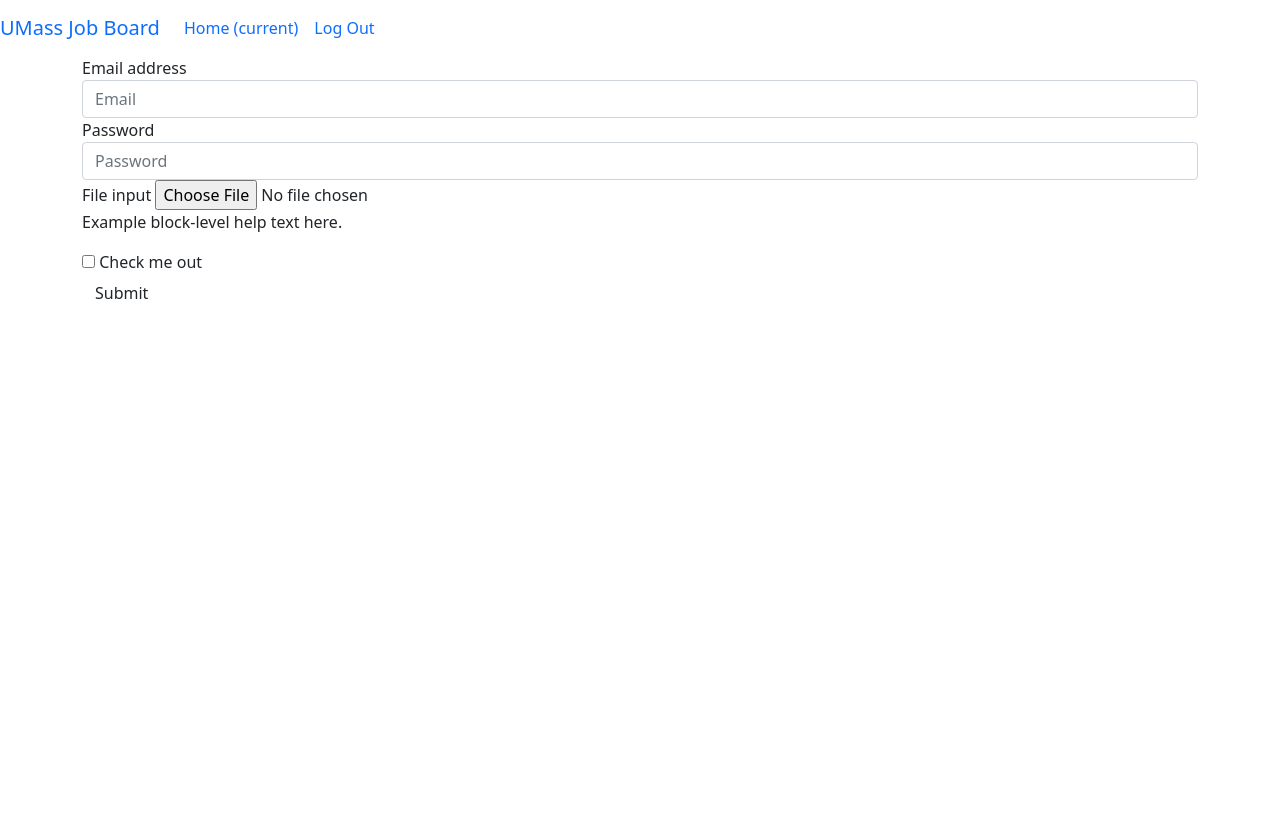
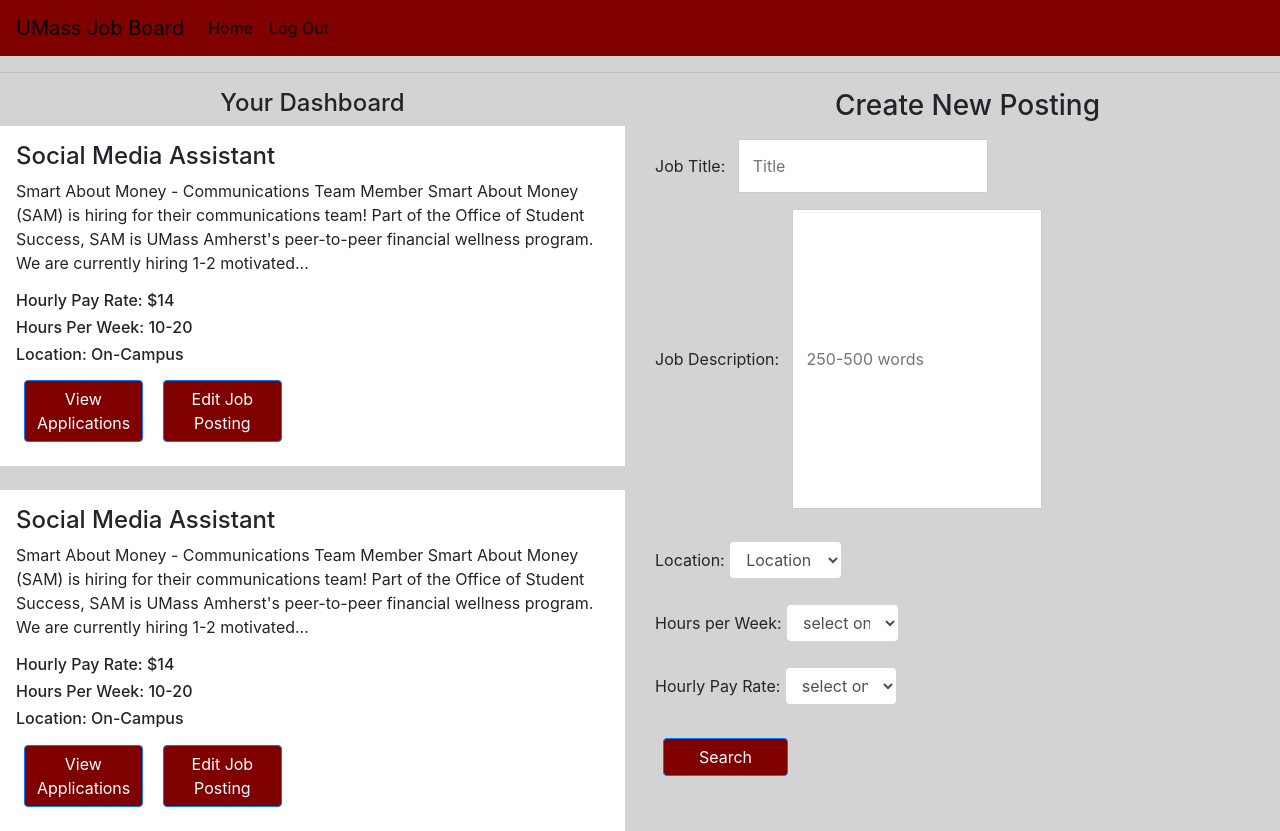
Before and after one commit to apothanaboyina/29-ctrl-alt-elite, a plain HTML site: page employerinterface.html in a window 1280 px wide. Before the commit the page ends 800 px from the top, so only its background shows below. Drawn offline with nearby package versions, Linux system fonts and the light colour scheme.

Commit message:
final changes to my section

```diff
--- a/applicants.css
+++ b/applicants.css
@@ -0,0 +1,41 @@
+body {
+    background-color: lightgray;
+}
+
+#navbar {
+    background-color: maroon;
+}
+
+#jobboard {
+    color: black
+}
+
+#home {
+    color: black;
+}
+#logout {
+    color: black;
+}
+#title {
+    text-align: center;
+}
+
+.container-fluid {
+    width: 100%;
+    height: 50px;
+    background-color: maroon;
+}
+
+button {
+    display: inline-block;
+    background-color: maroon !important;
+    color: white;
+    padding: 10px 10px;
+    margin: 5px 5px;
+    cursor: pointer;
+    width: 50%;
+}
+
+#table {
+    background-color: whitesmoke
+}
--- a/employerinterface.css
+++ b/employerinterface.css
@@ -0,0 +1,90 @@
+body {
+    background-color: lightgrey;
+}
+
+#title {
+    text-align: center;
+    font-family: Georgia, 'Times New Roman', Times, serif;
+    color:black;
+}
+
+#dash {
+    text-align: center;
+}
+
+#form {
+    width: 100%;
+    white-space: nowrap;
+    overflow-x:auto;
+}
+
+input[type=text] {
+    display: inline-block;
+    width: 40%;
+    padding: 14px 14px;
+    margin: 8px 8px;
+    border: 1px solid #ccc;
+    box-sizing: border-box;
+}
+
+
+button {
+    display: inline-block;
+    background-color: maroon !important;
+    color: white;
+    padding: 14px 20px;
+    margin: 8px 8px;
+    cursor: pointer;
+    width: 20%;
+}
+
+.container {
+    margin: auto;
+    padding: 16px;
+    width: 100%;
+    background-color: white;
+}
+
+.post {
+    margin-left: auto;
+    margin-right: 0;
+    width: 100%;
+    background-color: white;
+}
+.container-fluid {
+    width: 100%;
+    height: 50px;
+    background-color: maroon;
+}
+
+.form-control {
+    display: inline-block;
+    width: 18%;
+}
+
+#newpost {
+    text-align: center;
+}
+
+#form1 {
+    text-align: justify;
+}
+
+#desc {
+height: 300px
+}
+
+#navbar {
+    background-color: maroon;
+}
+
+#jobboard {
+    color: black
+}
+
+#home {
+    color: black;
+}
+#logout {
+    color: black;
+}
--- a/employerinterface.html
+++ b/employerinterface.html
@@ -3,57 +3,111 @@
   <head>
     <!-- Required meta tags -->
     <meta charset="utf-8">
-    <meta name="viewport" content="width=device-width, initial-scale=1">
+    <meta name="viewport" content="width=device-width, initial-scale=1, shrink-to-fit=no">
 
     <!-- Bootstrap CSS -->
-    <link href="https://cdn.jsdelivr.net/npm/bootstrap@5.1.3/dist/css/bootstrap.min.css" rel="stylesheet" integrity="sha384-1BmE4kWBq78iYhFldvKuhfTAU6auU8tT94WrHftjDbrCEXSU1oBoqyl2QvZ6jIW3" crossorigin="anonymous">
-
-    <title>Hello, world!</title>
+    <link rel="stylesheet" href="https://cdn.jsdelivr.net/npm/bootstrap@4.4.1/dist/css/bootstrap.min.css" integrity="sha384-Vkoo8x4CGsO3+Hhxv8T/Q5PaXtkKtu6ug5TOeNV6gBiFeWPGFN9MuhOf23Q9Ifjh" crossorigin="anonymous">
+    <link rel="stylesheet" href="employerinterface.css">
   </head>
   <body>
     <form>
-      <nav class="navbar navbar-expand-lg">
-        <a class="navbar-brand" href="#">UMass Job Board</a>
-        <button class="navbar-toggler" type="button" data-toggle="collapse" data-target="#navbarNav" aria-controls="navbarNav" aria-expanded="false" aria-label="Toggle navigation">
+      <nav class="navbar navbar-expand-lg" id="navbar">
+        <a class="navbar-brand" href="#" id="jobboard">UMass Job Board</a>
+        <button class="navbar-toggler" type="button" data-toggle="collapse" data-target="#navbarSupportedContent" aria-controls="navbarSupportedContent" aria-expanded="false" aria-label="Toggle navigation">
           <span class="navbar-toggler-icon"></span>
         </button>
-        <div class="collapse navbar-collapse" id="navbarNav">
-          <ul class="navbar-nav">
+        <div class="collapse navbar-collapse">
+          <ul class="navbar-nav mr-auto">
             <li class="nav-item active">
-              <a class="nav-link" href="#">Home <span class="sr-only">(current)</span></a>
+              <a class="nav-link" href="#" id="home">Home <span class="sr-only">(current)</span></a>
             </li>
             <li class="nav-item">
-              <a class="nav-link" href="#">Log Out</a>
-            </li>
+              <a class="nav-link" href="#" id="logout">Log Out</a>
             </li>
           </ul>
         </div>
       </nav>
-      <div class = "container">
-        <div class="form-group">
-          <label for="exampleInputEmail1">Email address</label>
-          <input type="email" class="form-control" id="exampleInputEmail1" placeholder="Email">
+        <hr>
+        <div class="row">
+          <div class="col s9">
+            <!-- Teal page content  -->
+            <h4 id="dash">Your Dashboard</h4>
+
+            <div class="container">
+              <h4>Social Media Assistant</h4>
+              <p>Smart About Money - Communications Team Member Smart About Money (SAM) is hiring for their communications team! Part of the Office of Student Success, SAM is UMass Amherst's peer-to-peer financial wellness program. We are currently hiring 1-2 motivated...</p>
+              <h6>Hourly Pay Rate: $14</h6>
+              <h6>Hours Per Week: 10-20</h6>
+              <h6>Location: On-Campus</h6>
+              <button class="btn btn-primary" type="submit">View Applications</button>
+              <button class="btn btn-primary" type="submit">Edit Job Posting</button>
+          </div>
+          <br>
+          <div class="container">
+              <h4>Social Media Assistant</h4>
+              <p>Smart About Money - Communications Team Member Smart About Money (SAM) is hiring for their communications team! Part of the Office of Student Success, SAM is UMass Amherst's peer-to-peer financial wellness program. We are currently hiring 1-2 motivated...</p>
+              <h6>Hourly Pay Rate: $14</h6>
+              <h6>Hours Per Week: 10-20</h6>
+              <h6>Location: On-Campus</h6>
+              <button class="btn btn-primary" type="submit">View Applications</button>
+              <button class="btn btn-primary" type="submit">Edit Job Posting</button>
+          </div>
         </div>
-        <div class="form-group">
-          <label for="exampleInputPassword1">Password</label>
-          <input type="password" class="form-control" id="exampleInputPassword1" placeholder="Password">
-        </div>
-        <div class="form-group">
-          <label for="exampleInputFile">File input</label>
-          <input type="file" id="exampleInputFile">
-          <p class="help-block">Example block-level help text here.</p>
-        </div>
-        <div class="checkbox">
-          <label>
-            <input type="checkbox"> Check me out
-          </label>
-        </div>
-        <button type="submit" class="btn btn-default">Submit</button>
+        <div class="col s3">
+          <h3 id = "newpost">Create New Posting</h3>
+          <div id="form1">
+            <div>
+              <label for="fname">Job Title: </label>
+              <input type="text" id="fname" name="firstname" placeholder="Title">
+            </div>
+
+            <div>
+              <label id = "jd">Job Description: </label>
+              <input type="text" id="desc" name="lastname" placeholder="250-500 words">
+            </div>
+            <br>
+            <div>
+              <label for="lname">Location: </label>
+              <select class="form-control" name="location">
+                <option value="" disabled selected>Location</option>
+                <option>On-Campus</option>
+                <option>Off-Campus</option>
+                <option>Both</option>
+              </select>
+            </div>
+            <br>
+            <div>
+              <label>Hours per Week: </label>
+              <select class="form-control" name="date">
+                <option value="" disabled selected>select one</option>
+                <option>Past day</option>
+                <option>Past week</option>
+                <option>Past 2 weeks</option>
+                <option>Past month</option>
+                <option>More than month</option>
+              </select>
+            </div>
+            <br>
+            <div>
+              <label>Hourly Pay Rate: </label>
+              <select class="form-control" name="date">
+                <option value="" disabled selected>select one</option>
+                <option>Past day</option>
+                <option>Past week</option>
+                <option>Past 2 weeks</option>
+                <option>Past month</option>
+                <option>More than month</option>
+              </select>
+            </div>
+            <br>
+            <button class="btn btn-primary" type="submit">Search</button>
+            </form>
+          </div>
+      </div>
+        <br>
       </form>
-      </div>
-
-    </body>
-    <script src="https://cdn.jsdelivr.net/npm/bootstrap@5.1.3/dist/js/bootstrap.bundle.min.js" integrity="sha384-ka7Sk0Gln4gmtz2MlQnikT1wXgYsOg+OMhuP+IlRH9sENBO0LRn5q+8nbTov4+1p" crossorigin="anonymous"></script>
-
+    <script src="https://code.jquery.com/jquery-3.4.1.slim.min.js" integrity="sha384-J6qa4849blE2+poT4WnyKhv5vZF5SrPo0iEjwBvKU7imGFAV0wwj1yYfoRSJoZ+n" crossorigin="anonymous"></script>
+    <script src="https://cdn.jsdelivr.net/npm/popper.js@1.16.0/dist/umd/popper.min.js" integrity="sha384-Q6E9RHvbIyZFJoft+2mJbHaEWldlvI9IOYy5n3zV9zzTtmI3UksdQRVvoxMfooAo" crossorigin="anonymous"></script>
+    <script src="https://cdn.jsdelivr.net/npm/bootstrap@4.4.1/dist/js/bootstrap.min.js" integrity="sha384-wfSDF2E50Y2D1uUdj0O3uMBJnjuUD4Ih7YwaYd1iqfktj0Uod8GCExl3Og8ifwB6" crossorigin="anonymous"></script>
   </body>
 </html>
```
Also changed, not shown: applicants.html (+23 -20 lines), docs/milestone1.md (+6 -7 lines), images/Screenshot (157).png (deleted), images/Screenshot (158).png (deleted), images/htmlapplicants.png (added), images/htmldash.png (added), images/wireframeapplicants.png (added), images/wireframedash.png (added), practice.js (added).
